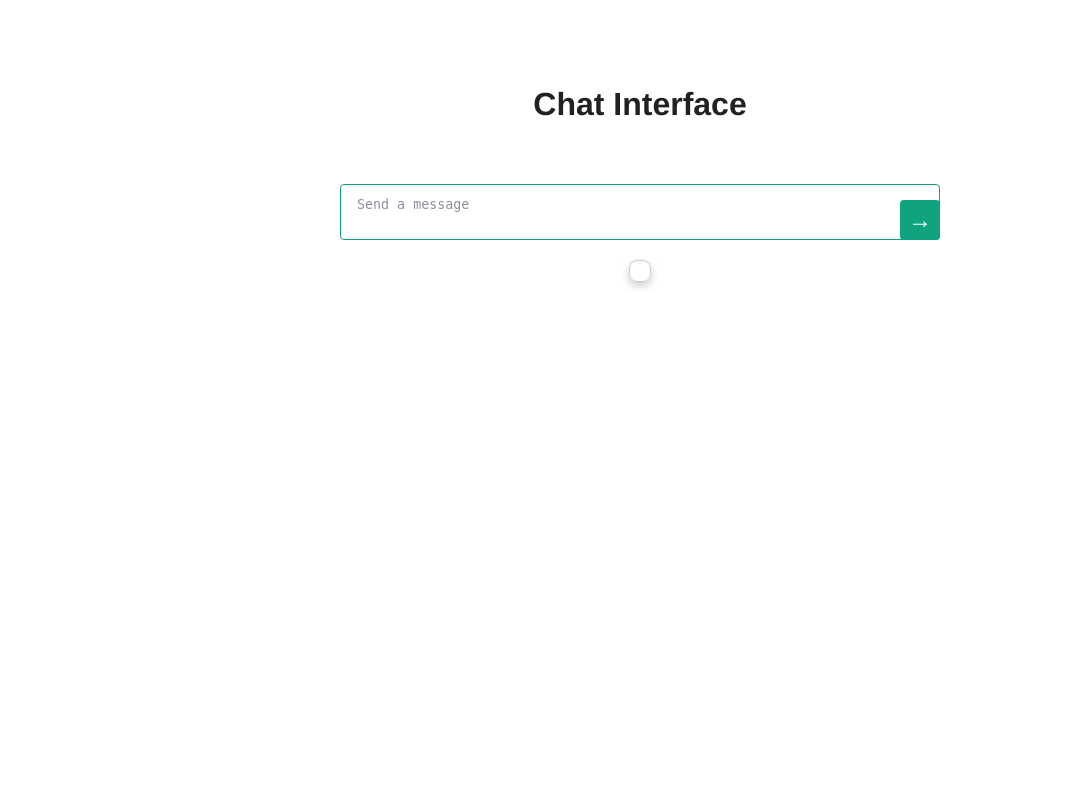
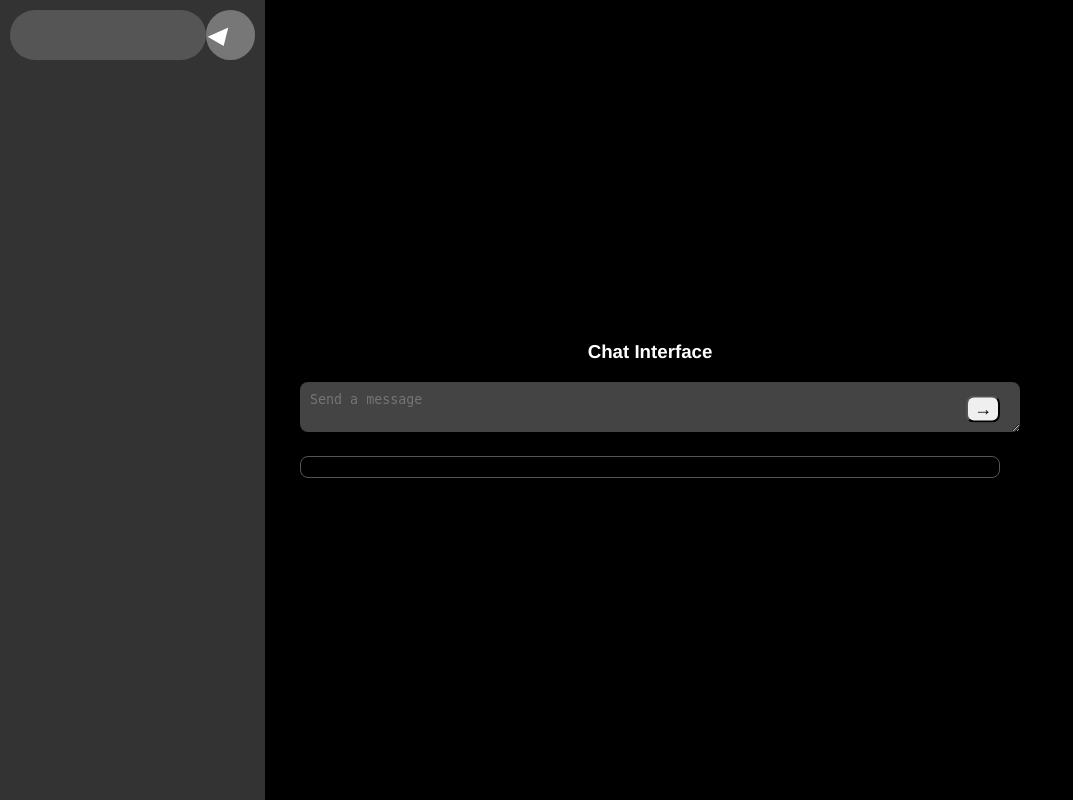
Before and after one commit to vpanus3/python-ai-interface, a Flask app: page / in a window 1280 px wide. Shown: the whole page, without its empty margins (0-1073 px from the left). Run offline with Flask 2, Linux system fonts and the light colour scheme; parts of the project's set-up code (start-up, migrations or seed data) failed here and were passed over; some web fonts are replaced.

Commit message:
Styling changes

```diff
--- a/static/main.css
+++ b/static/main.css
@@ -1,127 +1,140 @@
-@font-face {
-  font-family: "ColfaxAI";
-  src: url(https://cdn.openai.com/API/fonts/ColfaxAIRegular.woff2)
-      format("woff2"),
-    url(https://cdn.openai.com/API/fonts/ColfaxAIRegular.woff) format("woff");
-  font-weight: normal;
-  font-style: normal;
+body.dark-mode {
+  background-color: #000;
+  color: #fff;
+  font-family: "ColfaxAI", Helvetica, sans-serif;
+  display: flex;
+  flex-direction: row;
+  justify-content: flex-start;
+  align-items: center;
+  min-height: 100vh;
+  margin: 0;
 }
-@font-face {
-  font-family: "ColfaxAI";
-  src: url(https://cdn.openai.com/API/fonts/ColfaxAIBold.woff2) format("woff2"),
-    url(https://cdn.openai.com/API/fonts/ColfaxAIBold.woff) format("woff");
-  font-weight: bold;
-  font-style: normal;
+
+.left-panel {
+  position: fixed;
+  left: 0;
+  top: 0;
+  bottom: 0;
+  width: 245px;
+  background-color: #333;
+  color: #fff;
+  padding: 10px;
+  overflow: auto;
+  transition: width 0.3s ease;
 }
-body,
-input {
-  font-size: 16px;
-  line-height: 24px;
-  color: #353740;
-  font-family: "ColfaxAI", Helvetica, sans-serif;
+
+.left-panel.collapsed {
+  width: auto; /* Let it take the minimum width required */
+  padding: 10px; /* Already defined in .left-panel */
 }
-body {
+
+.left-panel.collapsed .large-rect {
+  display: none; /* Hide when collapsed */
+}
+
+.panel-header {
+  display: flex;
+  justify-content: space-between;
+  align-items: center;
+}
+
+.large-rect {
+  width: 200px;
+  height: 50px;
+  background-color: #555;
+  border-radius: 25px;
+}
+
+.small-square {
+  width: 50px;
+  height: 50px;
+  background-color: #777;
+  border-radius: 25px;
+  cursor: pointer;
+}
+
+.icon {
+  font-size: 24px;
+  color: #fff;
+  text-align: center;
+  line-height: 50px;
+}
+
+.main-content {
+  margin-left: 250px;  /* Width of the left panel + 20px gap */
+  width: 800px;
   display: flex;
   flex-direction: column;
   align-items: center;
-  padding-top: 60px;
 }
-.icon {
-  width: 34px;
+
+.chat-input-wrapper, .chat-container {
+  box-sizing: border-box;  /* Include padding and border in width */
+  max-width: 700px;
+  width: 100%;
+  margin: 0;  /* Remove any margin */
+  padding: 0;  /* Remove any padding */
 }
-h3 {
-  font-size: 32px;
-  line-height: 40px;
-  font-weight: bold;
-  color: #202123;
-  margin: 16px 0 40px;
+
+.chat-input-wrapper {
+  position: relative;
 }
-form {
+
+/* .chat-input-container {
   display: flex;
-  flex-direction: column;
-  width: 320px;
+  align-items: center;
+} */
+
+.chat-input-container {
+  position: relative; /* Add relative positioning here too */
+  width: 100%;  /* Full width */
 }
-input[type="text"] {
-  padding: 12px 16px;
-  border: 1px solid #10a37f;
-  border-radius: 4px;
-  margin-bottom: 24px;
+
+.chat-input-container textarea {
+  background-color: #444;
+  color: #fff;
+  border-radius: 8px; /* To give it a bubble shape */
+  padding: 10px;
+  border: none;  /* Remove default border */
 }
-::placeholder {
-  color: #8e8ea0;
-  opacity: 1;
-}
-input[type="submit"] {
-  padding: 12px 0;
-  color: #fff;
-  background-color: #10a37f;
-  border: none;
-  border-radius: 4px;
-  text-align: center;
-  cursor: pointer;
-}
-.result {
-  font-weight: normal;
-  margin-top: 0;
-}
+
 textarea {
   flex-grow: 1;
-  padding: 12px 16px;
-  border: 1px solid #10a37f;
-  border-radius: 4px;
-  resize: none;
-  box-sizing: border-box;
-  overflow-y: auto;
-  height: auto; /* Let it grow */
+  margin-right: 10px;
+  width: 100%;  /* Full width */
+  padding-right: 50px;  /* Make room for the button */
 }
-.chat-input-container {
-  flex-grow: 1;
-  display: flex;
-}
-.chat-input-wrapper {
-  display: flex;
-  align-items: stretch;
-  width: 100%;
-  max-width: 600px;
-  margin-top: 20px;
-  position: relative;  /* Relative positioning for the wrapper */
-}
+
 .generate-button {
-  padding: 0;
-  width: 40px;
-  height: 40px;
-  background-color: #10a37f;
-  border: none;
-  border-radius: 4px;
-  color: white;
-  font-size: 24px;
-  cursor: pointer;
+  border-radius: 8px;  /* Bubble styling */
+  font-size: 18px;  /* Update the arrow icon size */
   position: absolute;  /* Absolute positioning */
   right: 0;  /* Stick to the right side */
-  bottom: 0;  /* Align with the bottom of textarea */
+  top: 50%;  /* Center vertically */
+  transform: translateY(-50%);  /* Fine-tune the vertical centering */
+  /* Other styles like border-radius and font-size remain unchanged */
 }
+
 .chat-container {
-  max-width: 600px;
-  margin: auto;
   margin-top: 20px;
-  border: 1px solid #ccc;
+  border: 1px solid #555;
   border-radius: 8px;
   padding: 10px;
-  box-shadow: 0 4px 8px 0 rgba(0, 0, 0, 0.2);
 }
+
 .chat-bubble {
   margin: 10px;
   padding: 10px;
   border-radius: 8px;
-  display: inline-block;
-  max-width: 80%;
-  word-wrap: break-word;
+  max-width: 100%;
 }
+
+.bot-bubble {
+  background-color: #666;
+  color: #fff;
+}
+
 .user-bubble {
-  background-color: #e0e0e0;
-  align-self: flex-end;
+  background-color: #444;
+  color: #fff;
 }
-.bot-bubble {
-  background-color: #0084ff;
-  color: white;
-}
--- a/templates/index.html
+++ b/templates/index.html
@@ -8,7 +8,18 @@
   <link rel="stylesheet" href="{{ url_for('static', filename='main.css') }}" />
 </head>
 
-<body>
+<body class="dark-mode">
+  <div class="flex-container">
+    <div class="left-panel" id="left-panel">
+      <div class="panel-header">
+        <div class="large-rect"></div>
+        <div class="small-square" id="toggle-btn">
+          <i class="icon">&#9664;</i> <!-- This is a placeholder icon -->
+        </div>
+      </div>
+      <!-- Your collapsible panel content here -->
+    </div>
+    <div class="main-content">
       <h3>Chat Interface</h3>
       <div class="chat-input-wrapper">
         <form action="/fetch_response" method="post" class="chat-input-container">
@@ -27,4 +38,21 @@
           {% endfor %}
         {% endif %}
       </div>
+    </div>
+  </div>
 </body>
+
+<script>
+  document.addEventListener("DOMContentLoaded", function() {
+    const leftPanel = document.getElementById('left-panel');
+    const toggleBtn = document.getElementById('toggle-btn');
+
+    toggleBtn.addEventListener('click', function() {
+      if(leftPanel.classList.contains('collapsed')) {
+        leftPanel.classList.remove('collapsed');
+      } else {
+        leftPanel.classList.add('collapsed');
+      }
+    });
+  });
+</script>
```
Lines whose indentation alone changed are shown as unchanged.
